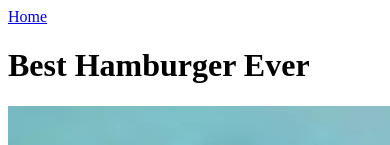
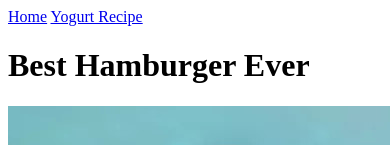
Before and after one commit to Hasbang/odin-recipe, a plain HTML site: page recipes/hamburger.html in a window 390 px wide. Shown: the top 145 px of the page. Drawn offline with Linux system fonts and the light colour scheme.

Commit message:
Added yogurt recipe link to Hamburger.html

```diff
--- a/recipes/hamburger.html
+++ b/recipes/hamburger.html
@@ -9,7 +9,7 @@
 
 <body>
     <a href="../index.html">Home</a>
-    <a href="../recipes/yogurt.html"></a>
+    <a href="../recipes/yogurt.html">Yogurt Recipe</a>
     <h1>Best Hamburger Ever</h1>
     <img src="../images/hamburger.jpg" alt="Best Hamburger ">
     <h2>Description</h2>
```
